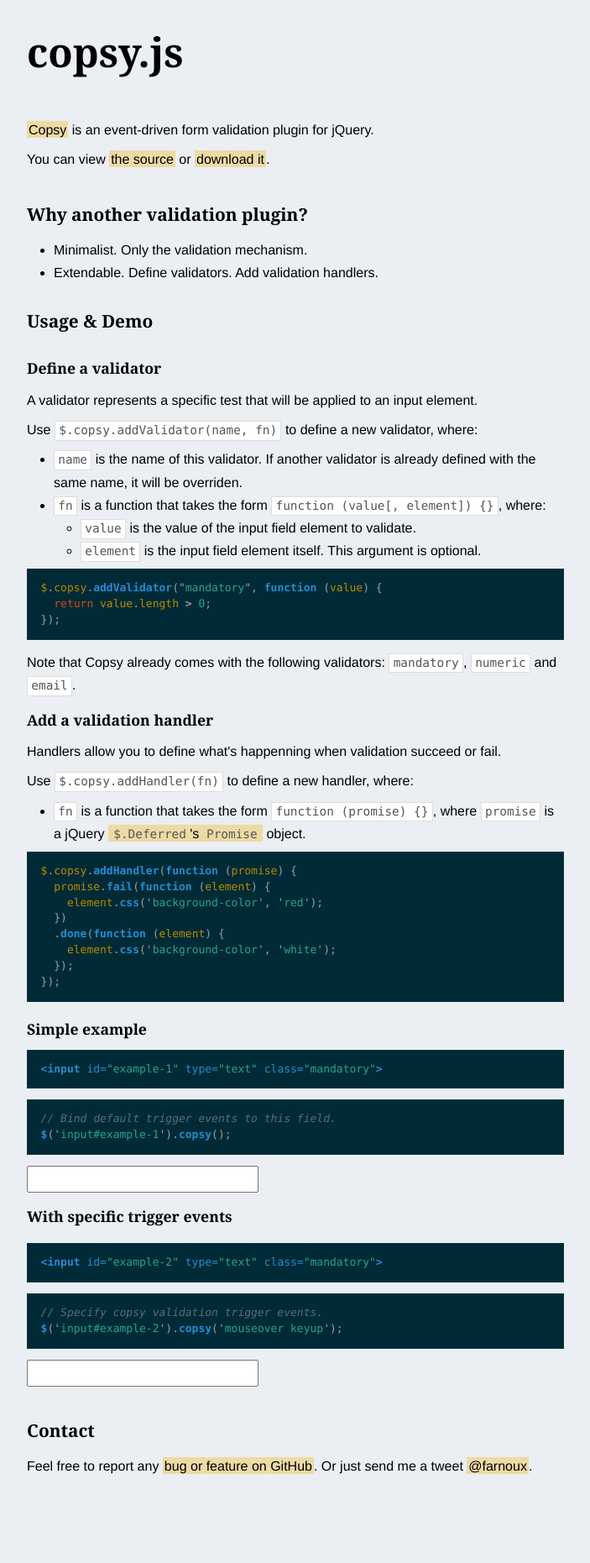
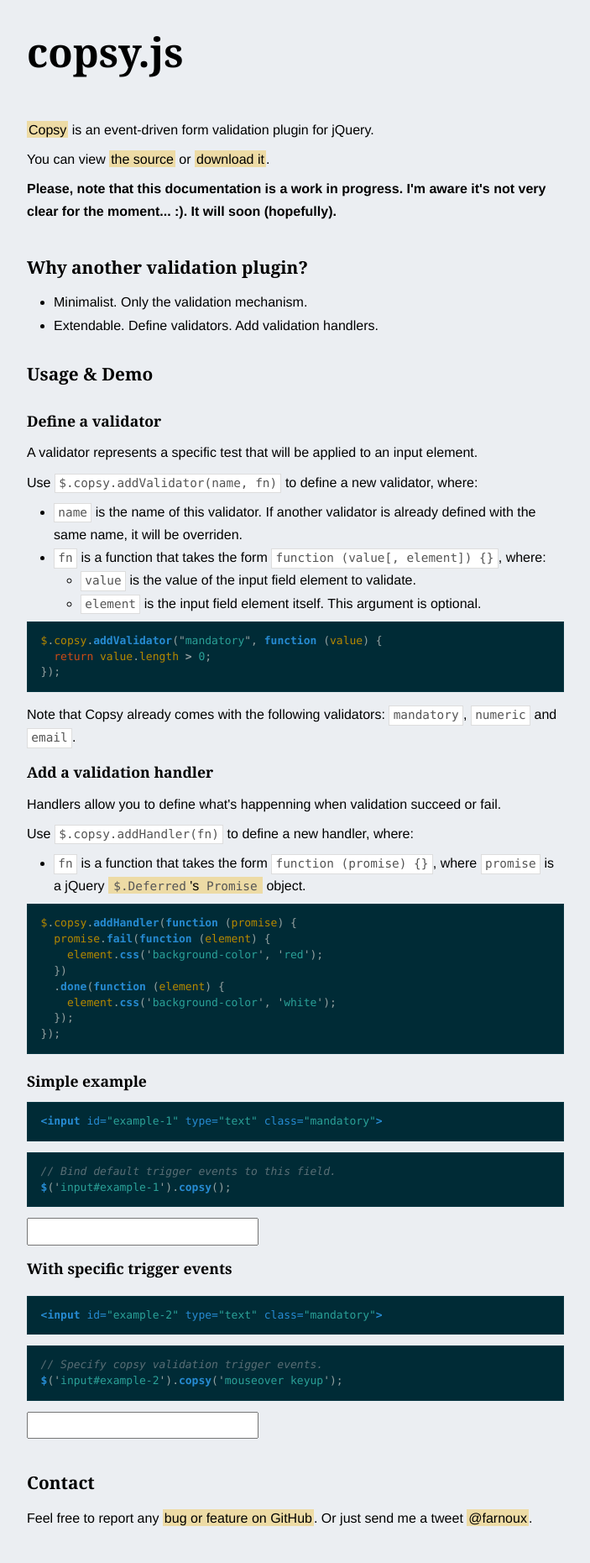
Before and after one commit to farnoux/copsy, a Jekyll site: the page built from index.html, in a window 1280 px wide. Shown: the whole page at 84% size, without its empty margins (144-847 px from the left). Built offline with Jekyll 4.4.1, drawn with Linux system fonts in a browser that asks for light colours; before the commit the page ends 1799 px from its top, so only the background shows below that.

Commit message:
Add a note to warn the doc is still a work in progress...

```diff
--- a/index.html
+++ b/index.html
@@ -8,6 +8,7 @@
 <p>
   You can view <a href="git://github.com/farnoux/copsy">the source</a> or <a href="http://github.com/farnoux/copsy/zipball/master">download it</a>.
 </p>
+<p style="font-weight: bold;">Please, note that this documentation is a work in progress. I'm aware it's not very clear for the moment... :). It will soon (hopefully).</p>
 
 <h2>Why another validation plugin?</h2>
 <ul>
```
